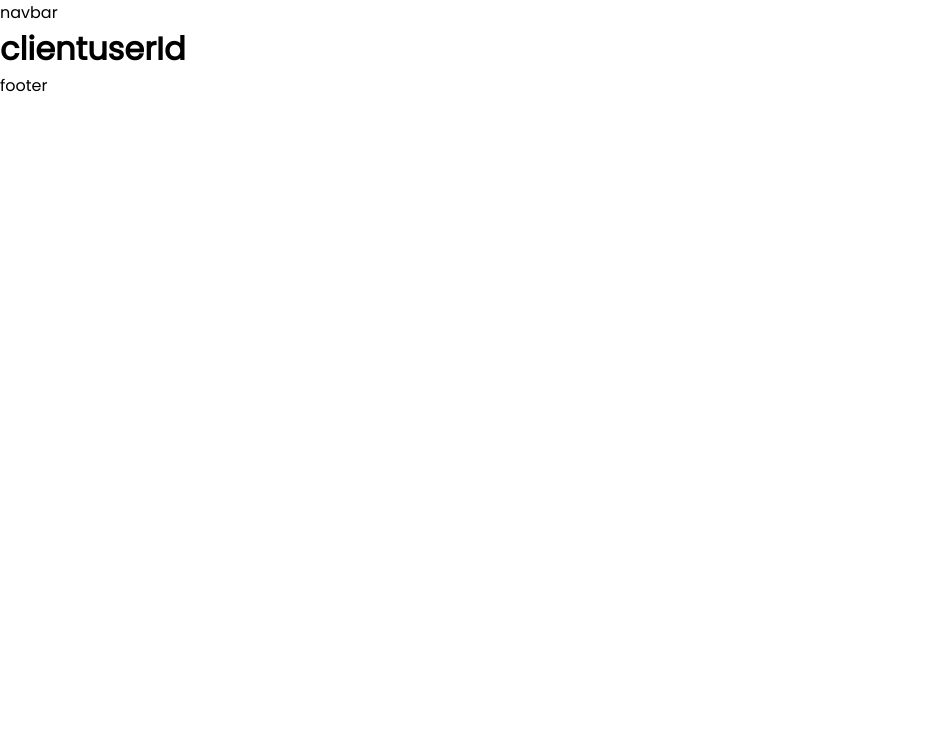
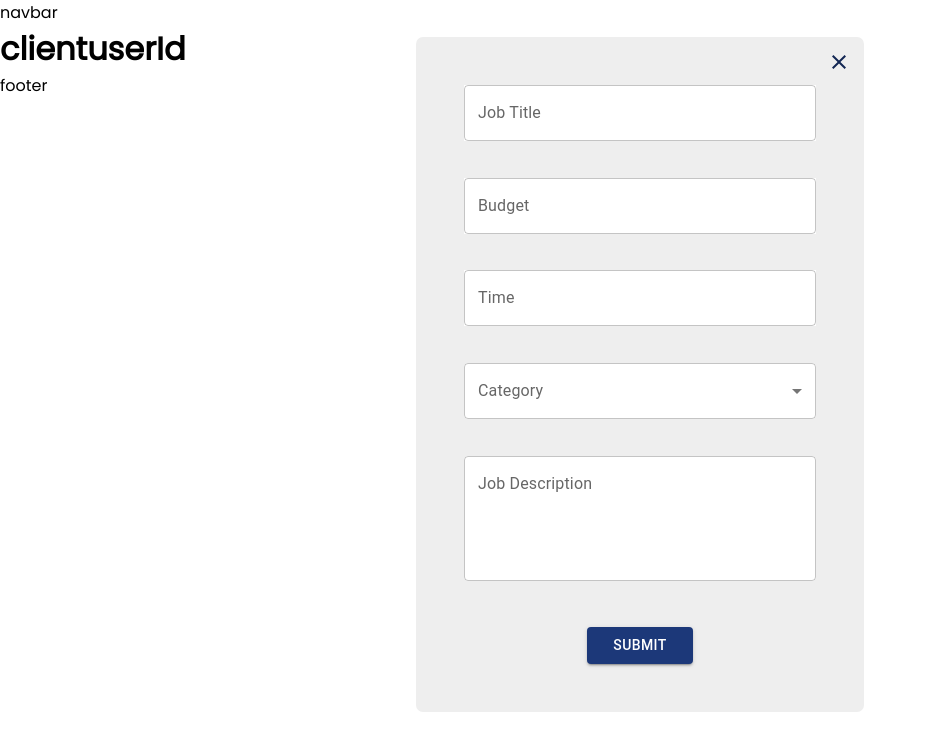
Before and after one commit to CA-G12/g-lanceer, a React (Create React App) app in the folder client/: page /client/userId in a window 1280 px wide. Shown: the top 750 px of the page, without its empty margins (0-926 px from the left). Built offline with nearby package versions, Linux system fonts and the light colour scheme.

Commit message:
feat: create add job form component using formik relates #67

```diff
--- a/client/src/components/addJobForm/index.tsx
+++ b/client/src/components/addJobForm/index.tsx
@@ -1,12 +1,9 @@
 import { useFormik } from 'formik';
 import * as yup from 'yup';
-import { TextField } from '@mui/material';
-import InputLabel from '@mui/material/InputLabel';
-import FormControl from '@mui/material/FormControl';
-import Select from '@mui/material/Select';
-import MenuItem from '@mui/material/MenuItem';
-import FormHelperText from '@mui/material/FormHelperText';
-import Button from '@mui/material/Button';
+import {
+  TextField, InputLabel, FormControl, Select, MenuItem, FormHelperText, Button,
+} from '@mui/material';
+import CloseIcon from '@mui/icons-material/Close';
 import './style.css';
 import data from '../../categoris';
 
@@ -30,13 +27,15 @@ function JobForm() {
     validationSchema: jobSchema,
     onSubmit: (values) => {
       console.log(values, 'valuessss');
+      formik.resetForm();
     },
   });
-  console.log(formik.errors);
   return (
-    <div>
+    <div className="job-popup">
       <form onSubmit={formik.handleSubmit} className="job-from">
+        <CloseIcon className="close-icon" />
         <TextField
+          className="text-filed"
           error={formik.touched.jobTitle && Boolean(formik.errors.jobTitle)}
           helperText={formik.errors.jobTitle ? formik.errors.jobTitle : ' '}
           label="Job Title"
@@ -46,8 +45,9 @@ function JobForm() {
           onChange={formik.handleChange}
         />
         <TextField
+          className="text-filed"
           error={formik.touched.budget && Boolean(formik.errors.budget)}
-          helperText={formik.touched.budget && formik.errors.budget}
+          helperText={formik.errors.budget ? formik.errors.budget : ' '}
           label="Budget"
           type="number"
           name="budget"
@@ -56,20 +56,21 @@ function JobForm() {
           onChange={formik.handleChange}
         />
         <TextField
+          className="text-filed"
           error={formik.touched.time && Boolean(formik.errors.time)}
-          helperText={formik.touched.time && formik.errors.time}
+          helperText={formik.errors.time ? formik.errors.time : ' '}
           label="Time"
           name="time"
           id="time"
           value={formik.values.time}
           onChange={formik.handleChange}
         />
-        <FormControl>
+        <FormControl style={{ color: '#D32F2F' }}>
           <InputLabel>Category</InputLabel>
           <Select
+            className="text-select"
             error={formik.touched.category && Boolean(formik.errors.category)}
             label="Category"
-            style={{ color: '#D32F2F' }}
             name="category"
             id="category"
             value={formik.values.category}
@@ -78,14 +79,15 @@ function JobForm() {
             {data.map((ele) => <MenuItem value={ele.name}>{ele.name}</MenuItem>)}
           </Select>
           <FormHelperText style={{ color: '#D32F2F' }}>
-            {formik.touched.category && formik.errors.category}
+            {formik.errors.category ? formik.errors.category : ' '}
           </FormHelperText>
         </FormControl>
         <TextField
+          className="text-area"
           error={formik.touched.jobDescription && Boolean(formik.errors.jobDescription)}
           name="jobDescription"
           id="jobDescription"
-          helperText={formik.touched.jobDescription && formik.errors.jobDescription}
+          helperText={formik.errors.jobDescription ? formik.errors.jobDescription : ' '}
           label="Job Description"
           multiline
           rows={4}
@@ -93,7 +95,13 @@ function JobForm() {
           value={formik.values.jobDescription}
           onChange={formik.handleChange}
         />
-        <Button variant="contained" type="submit" style={{ width: '30%', margin: '0 auto' }}>Submit</Button>
+        <Button
+          variant="contained"
+          type="submit"
+          style={{ width: '30%', margin: '0 auto', marginTop: '10px' }}
+        >
+          Submit
+        </Button>
       </form>
     </div>
   );
--- a/client/src/components/addJobForm/style.css
+++ b/client/src/components/addJobForm/style.css
@@ -1,8 +1,34 @@
 .job-from{
-  width: 40%;
+  width: 35%;
   display: flex;
   flex-direction: column;
-  gap: 1.5rem;
-  padding: 2rem;
+  gap: .8rem;
+  padding: 3rem;
   background-color: #EEEEEE;
+  margin: 0 auto;
+  position: relative;
+  margin-top: 2.3rem;
+  border-radius: 7px;
 }
+.job-popup{
+  position: fixed;
+  width: 100%;
+  height: 100%;
+  top: 0px;
+  /* background-color: white; */
+  /* visibility: hidden; */
+}
+.close-icon{
+  position: absolute;
+  right: 13px;
+  top: 13px;
+  color: #132754;
+}
+
+.close-icon:hover{
+  color: #D32F2F;
+  cursor: pointer;
+}
+.text-filed div input ,.text-area div , .text-select div{
+  background-color: white;
+}
--- a/client/src/pages/Client/index.tsx
+++ b/client/src/pages/Client/index.tsx
@@ -1,12 +1,16 @@
 import { useParams } from 'react-router-dom';
+import { JobForm } from '../../components';
 
 function Client() {
   const { id } = useParams();
   return (
-    <h1>
-      client
-      {id}
-    </h1>
+    <div>
+      <h1>
+        client
+        {id}
+      </h1>
+      <JobForm />
+    </div>
   );
 }
 
--- a/client/src/pages/Job/index.tsx
+++ b/client/src/pages/Job/index.tsx
@@ -1,6 +1,5 @@
 import JobDetails from '../../components/jobDetails';
 import ProposalForm from '../../components/ProposalForm';
-import JobForm from '../../components/addJobForm';
 
 interface JobAbout {
   title: string
@@ -26,7 +25,6 @@ function Job() {
     <div className="container">
       <JobDetails job={job} />
       <ProposalForm />
-      <JobForm />
     </div>
   );
 }
```
